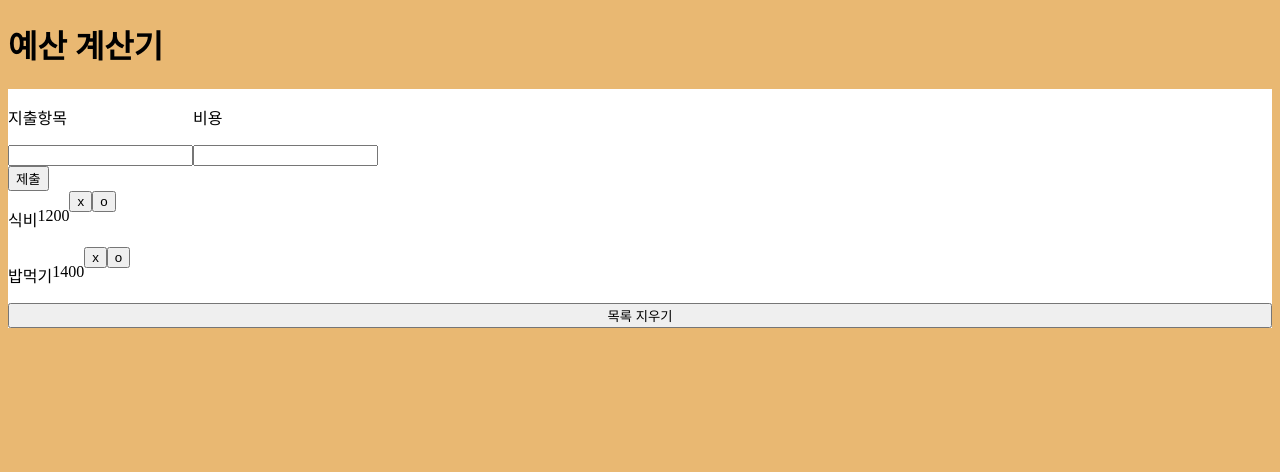
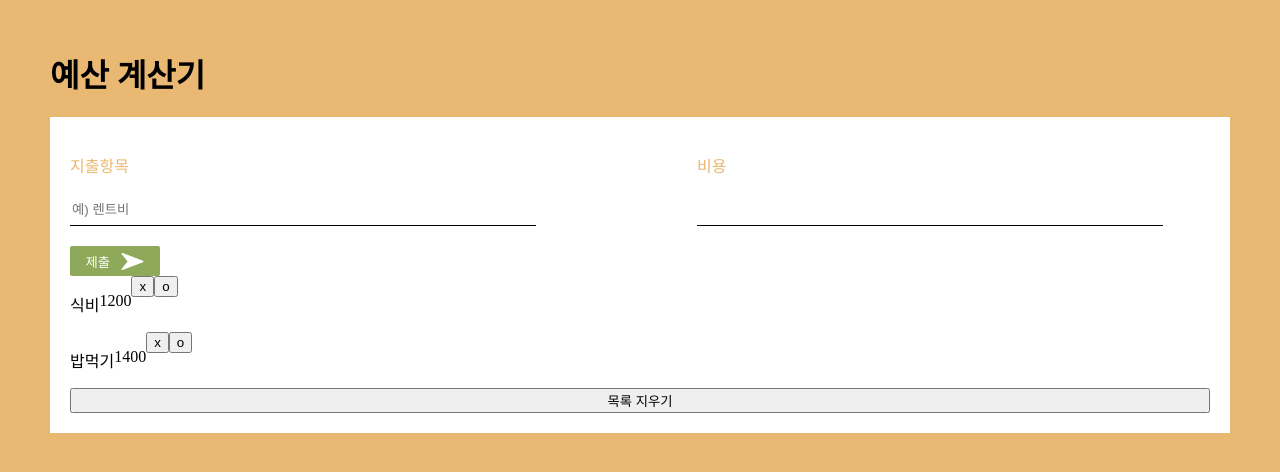
Before and after one commit to dbswl701/REACT_CRUD, a React (Create React App) app: page / in a window 1280 px wide. Shown: the top 472 px of the page. Built offline with nearby package versions, Linux system fonts and the light colour scheme.

Commit message:
design: form css 추가

```diff
--- a/src/App.js
+++ b/src/App.js
@@ -77,7 +77,7 @@ function App() {
   return (
     <div>
       <h1>예산 계산기</h1>
-      <div style={{backgroundColor: 'white'}}>
+      <div style={{backgroundColor: 'white', padding: '20px'}}>
         <Form handleInput={handleInput} input={input} handleSubmit={handleSubmit} isModify={isModify} handleModifySubmit={handleModifySubmit} />
         <Lists datas={datas} handleClear={handleClear} handleDelete={handleDelete} handleModify={handleModify} />
       </div>
--- a/src/components/Form.js
+++ b/src/components/Form.js
@@ -1,21 +1,52 @@
 import React from 'react'
+import submit from '../assets/icons/submit.svg';
+const Form = ({handleInput, input, handleSubmit, isModify, handleModifySubmit}) => {
 
-const Form = ({handleInput, input, handleSubmit, isModify, handleModifySubmit}) => {
+  const style = {
+    input: {
+      width: '90%',
+      border: 'none',
+      borderBottom: '1px solid black',
+      height: '30px',
+    },
+    button: {
+      backgroundColor: 'rgb(142,169,89)',
+      border: 'none',
+      color: 'white',
+      width: '90px',
+      height: '30px',
+      borderRadius: '2px',
+      display: 'flex',
+      alignItems: 'center',
+      justifyContent: 'space-evenly'
+    },
+    icon: {
+      width: '25px',
+      fill: 'yellow'
+    }
+  }
+  // 가상클래스는 inline css 방법으로는 사용할 수 없다. onFocus={handleFocus} 이렇게 써야함.
+  // css-in-js인 styled-component에서는 &:focus 와 같이 사용할 수 있다.
+  // 위와 같이 사용하는 방법과 css 파일 따로 만드는 방법 같이 병행해도 괜찮나? 그냥 파일 따로 만들까...
+  // style에 넣어줄때는 걍 onFocus, onBlur 써야할 듯....
+
   return (
     <div>
-      <form style={{display: 'flex'}} onSubmit={handleSubmit}>
-        <div>
-          <p>지출항목</p>
-          <input name="title" onChange={handleInput} value={input.title} />
+      <form style={{display: 'flex', justifyContent: 'space-between', marginBottom: '20px'}} onSubmit={handleSubmit}>
+        <div style={{width: '45%'}}>
+          <p style={{color: 'rgb(233, 184, 114)'}}>지출항목</p>
+          {/* <input name="title" onChange={handleInput} value={input.title} style={{ width: '90%', border: 'none', borderBottom: '1px solid black', height: '30px' }} /> */}
+          <input name="title" onChange={handleInput} value={input.title} style={style.input} placeholder="예) 렌트비"/>
         </div>
-        <div>
-          <p>비용</p>
-          <input type="number" name="price" onChange={handleInput} value={input.price} />
+        <div style={{width: '45%'}}>
+          <p style={{color: 'rgb(233, 184, 114)'}}>비용</p>
+          <input type="number" name="price" onChange={handleInput} value={input.price} style={style.input} />
         </div>
       </form>
       {isModify ?
-        <button type="submit" onClick={(e) => handleModifySubmit(e, input)}>수정</button>
-        : <button type="submit" onClick={handleSubmit}>제출</button>}
+        <button type="submit" onClick={(e) => handleModifySubmit(e, input)} style={style.button}><p>수정</p> <img src={submit} style={style.icon} /></button>
+        : <button type="submit" onClick={handleSubmit} style={style.button}><p>제출</p>
+        <img src={submit} style={style.icon} /></button>}
 
     </div>
   )
--- a/src/index.css
+++ b/src/index.css
@@ -1,3 +1,4 @@
 body {
   background-color: rgb(233, 184, 114);
+  margin: 50px;
 }
```
Also changed, not shown: src/assets/icons/submit.svg (added).
